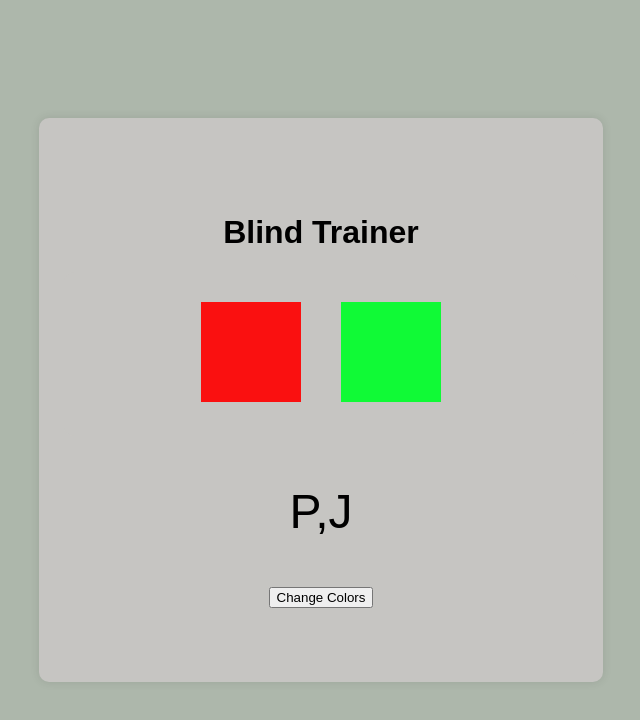
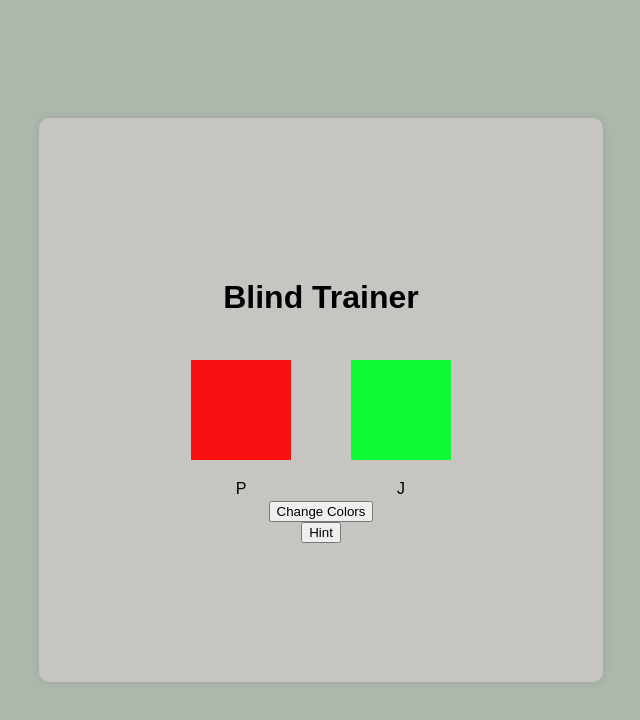
Before and after one commit to chloeboireaudevier/BlindTrainerWeb, a plain HTML site: page index.html in a window 1280 px wide. Both pictures are taken after a click on the button "Change Colors". Shown: the whole page, without its empty margins (319-959 px from the left). Drawn offline with Linux system fonts and the light colour scheme.

Commit message:
layout and hints progress

```diff
--- a/index.html
+++ b/index.html
@@ -10,12 +10,10 @@
 <body>
   <div class="container">
     <h1>Blind Trainer</h1>
-    <div class="square-container">
-        <div id="squaresContainer"></div>
-    </div>
-    <p id="letter-display"></p>
+    <div class="square-container" id="squaresContainer"></div>
     <!-- Button to trigger color change -->
     <button id="changeColorButton">Change Colors</button>
+    <button id="getHintButton">Hint</button>
 
     <!--
     <input type="text" id="input-box" autofocus />
--- a/script.js
+++ b/script.js
@@ -1,7 +1,8 @@
 import * as CONST from './const.js';
 const squaresContainer = document.getElementById('squaresContainer');
-const letterDisplay = document.getElementById('letter-display');
-let res;
+const lettersContainer = document.getElementById('lettersContainer');
+let currentConfiguration;
+let showLetters = 0;
 
 let currentChar = '';
 
@@ -64,34 +65,50 @@ function randomizeOrder(colors,letters){
 }
 
 function generateSquares() {
+    showLetters = 0;
     // Clear any existing squares in the container
     squaresContainer.innerHTML = '';
 
-    // Randomly choose between 1 and 2
-    const randomNum = Math.floor(Math.random() * 2); // 0 or 1
+    // Randomly choose between 0 and 1
+    const randomNum = Math.floor(Math.random() * 2);
 
     if (randomNum == 0){
-        res = getRandomEdge();
+        currentConfiguration = getRandomEdge();
     } else {
-        res = getRandomCorner();
+        currentConfiguration = getRandomCorner();
     }
-    res = randomizeOrder(res[0],res[1]);
+    currentConfiguration = randomizeOrder(currentConfiguration[0],currentConfiguration[1]);
 
     // Loop to create the squares
     for (let i = 0; i < randomNum+2; i++) {
-      const square = document.createElement('div');
-      square.classList.add('square'); // Add the 'square' class to style it
-      square.style.backgroundColor = res[0][i];
-      squaresContainer.appendChild(square); // Append the square to the container
+        const pair = document.createElement('div');
+        pair.classList.add('pair');
+
+        const square = document.createElement('square');
+        square.classList.add('square');
+        square.style.backgroundColor = currentConfiguration[0][i];
+
+        const letter = document.createElement('letter');
+        letter.textContent = currentConfiguration[1][i];
+
+        pair.appendChild(square);
+        pair.appendChild(letter);
+        squaresContainer.appendChild(pair);
     }
+    console.log(currentConfiguration[1]);
+  }
 
-    //Display the letters
-    document.getElementById('letter-display').textContent = res[1];
-  }
+function getHint(){
+    if (showLetters < currentConfiguration[0].length){
+        showLetters++;
+    }
+    console.log(showLetters);
+}
 
 // Add event listener to the button
 //document.getElementById('changeColorButton').addEventListener('click', changeColors);
 document.getElementById('changeColorButton').addEventListener('click', generateSquares);
+document.getElementById('getHintButton').addEventListener('click', getHint);
 
 
 /*
--- a/style.css
+++ b/style.css
@@ -24,6 +24,13 @@ body {
     text-align: center;
   }
 
+  .pair {
+    display: flex;
+    flex-direction: column;
+    align-items: center;
+    margin: 0 10px;
+  }
+
   .square-container {
     background: #c6c5c2;
     padding: 2em;
@@ -36,6 +43,13 @@ body {
     justify-content: center; /* Center contents vertically inside the container */
     align-items: center;
     text-align: center;
+  }
+
+  .letter {
+    display: inline-block;
+    font-size: 24px;
+    margin: 0 5px;
+    font-weight: bold;
   }
 
   #char-display {
```
